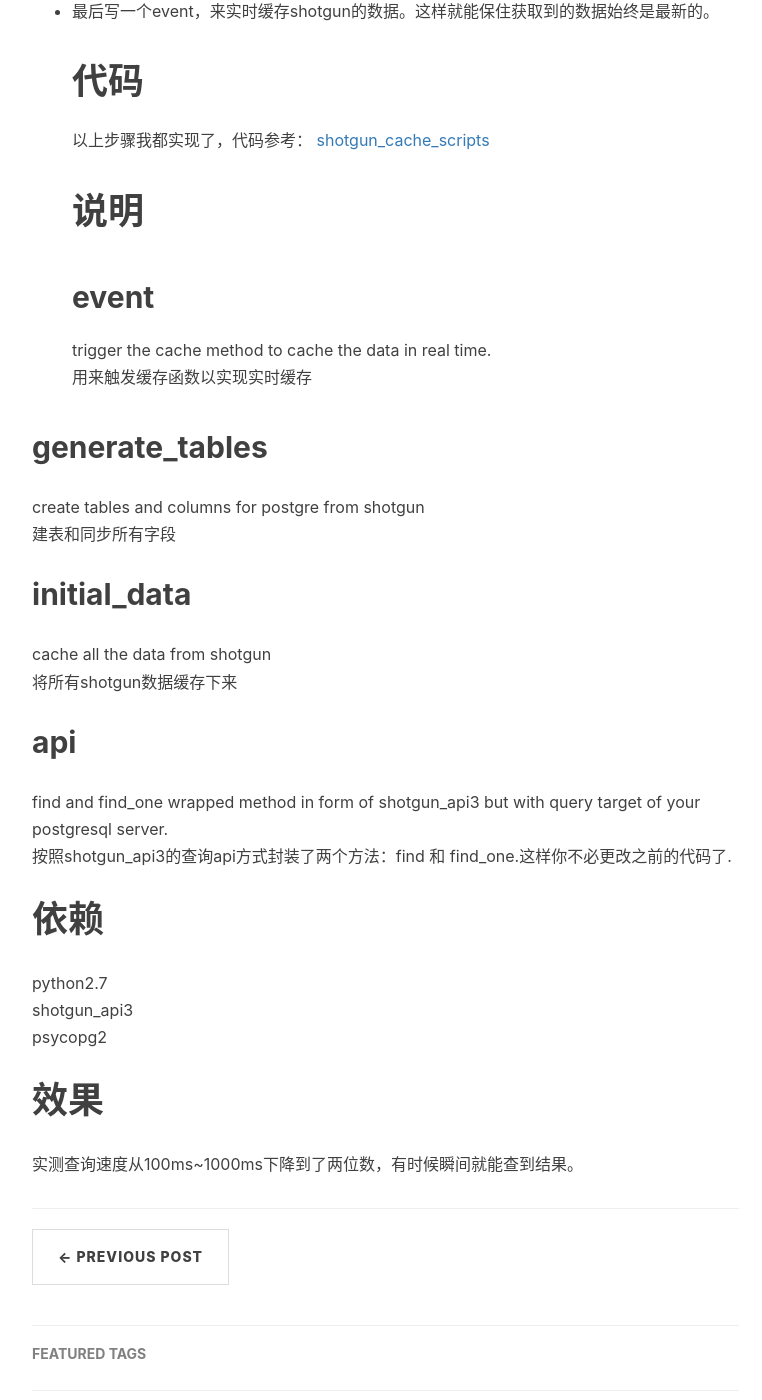
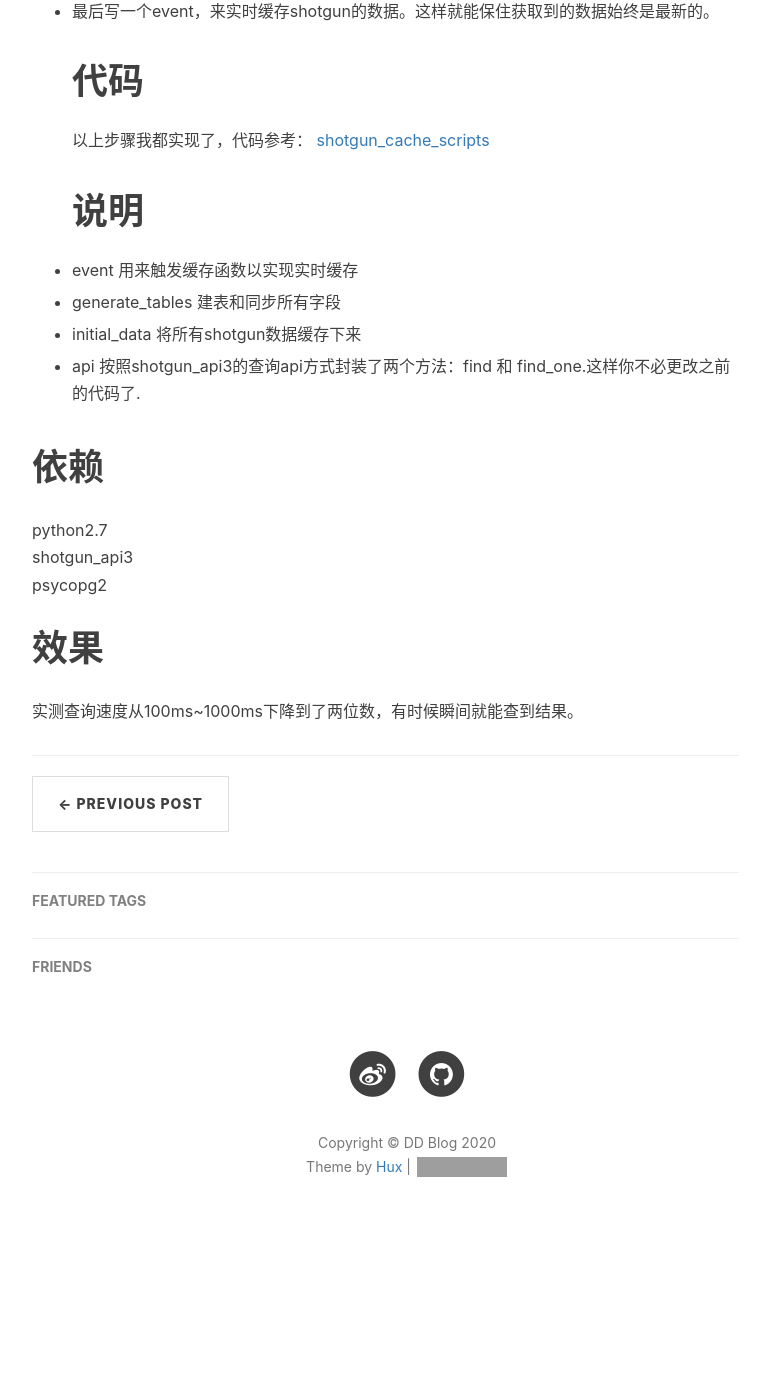
Before and after one commit to DangoWang/DangoWang.github.io, a Jekyll site: the page built from _posts/2020-8-13-把shotgun数据库缓存下来以提高查询速度.markdown, in a window 1280 px wide and 1400 px high, scrolled down 912 px. Shown: the whole window, without its empty margins (233-995 px from the left). Built offline with Jekyll 4.4.1, drawn with Linux system fonts in a browser that asks for light colours; nearby versions of some CDN libraries; comment, search, counter and statistics services are not loaded; after the commit the page ends 2183 px from its top, so only the background shows below that; grey boxes are pictures that could not be loaded.

Commit message:
add post

```diff
--- a/_posts/2020-8-13-把shotgun数据库缓存下来以提高查询速度.markdown
+++ b/_posts/2020-8-13-把shotgun数据库缓存下来以提高查询速度.markdown
@@ -22,20 +22,17 @@
 以上步骤我都实现了，代码参考：
 [shotgun_cache_scripts](https://github.com/DangoWang/shotgun_cache_scripts "shotgun_cache_scripts")
 # 说明
-## event
-trigger the cache method to cache the data in real time.<br>
+* event
 用来触发缓存函数以实现实时缓存
 
-## generate_tables
-create tables and columns for postgre from shotgun<br>
+* generate_tables
 建表和同步所有字段
 
-## initial_data
-cache all the data from shotgun<br>
+* initial_data
 将所有shotgun数据缓存下来
 
-## api
-find and find_one wrapped method in form of shotgun_api3 but with query target of your postgresql server.<br>按照shotgun_api3的查询api方式封装了两个方法：find 和 find_one.这样你不必更改之前的代码了.
+* api
+按照shotgun_api3的查询api方式封装了两个方法：find 和 find_one.这样你不必更改之前的代码了.
 
 # 依赖
 python2.7<br>
```
